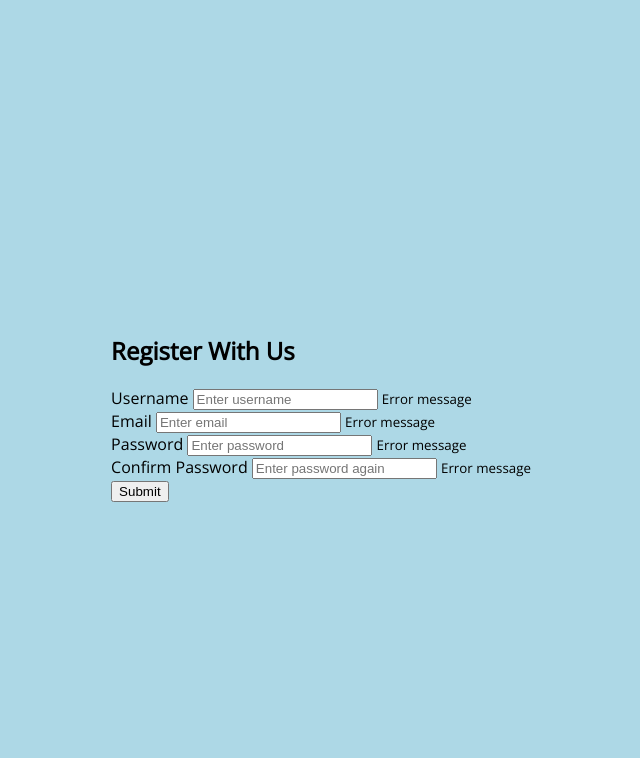
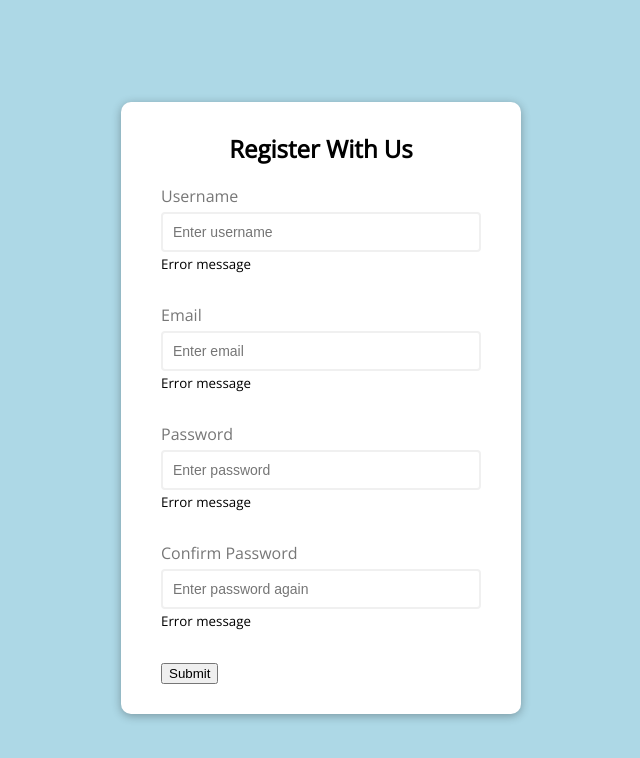
Before and after one commit to Hensga/create-account, a plain HTML site: page index.html in a window 1280 px wide. Shown: the whole page, without its empty margins (319-959 px from the left). Drawn offline with nearby package versions, Linux system fonts and the light colour scheme.

Commit message:
styled the inputs and labels

```diff
--- a/style.css
+++ b/style.css
@@ -12,3 +12,45 @@ body {
   justify-content: center;
   min-height: 100vh;
 }
+
+.container {
+  background-color: #fff;
+  border-radius: 10px;
+  box-shadow: 0 2px 10px rgba(0, 0, 0, 0.3);
+  width: 400px;
+}
+
+h2 {
+  text-align: center;
+  margin: 0 0 20px;
+}
+
+.form {
+  padding: 30px 40px;
+}
+
+.form-control {
+  margin-bottom: 10px;
+  padding-bottom: 20px;
+  position: relative;
+}
+
+.form-control label {
+  color: #777;
+  display: block;
+  margin-bottom: 5px;
+}
+
+.form-control input {
+  border: 2px solid #f0f0f0;
+  border-radius: 4px;
+  display: block;
+  width: 100%;
+  padding: 10px;
+  font-size: 14px;
+}
+
+.form-control input:focus {
+  outline: 0;
+  border-color: #777;
+}
```
